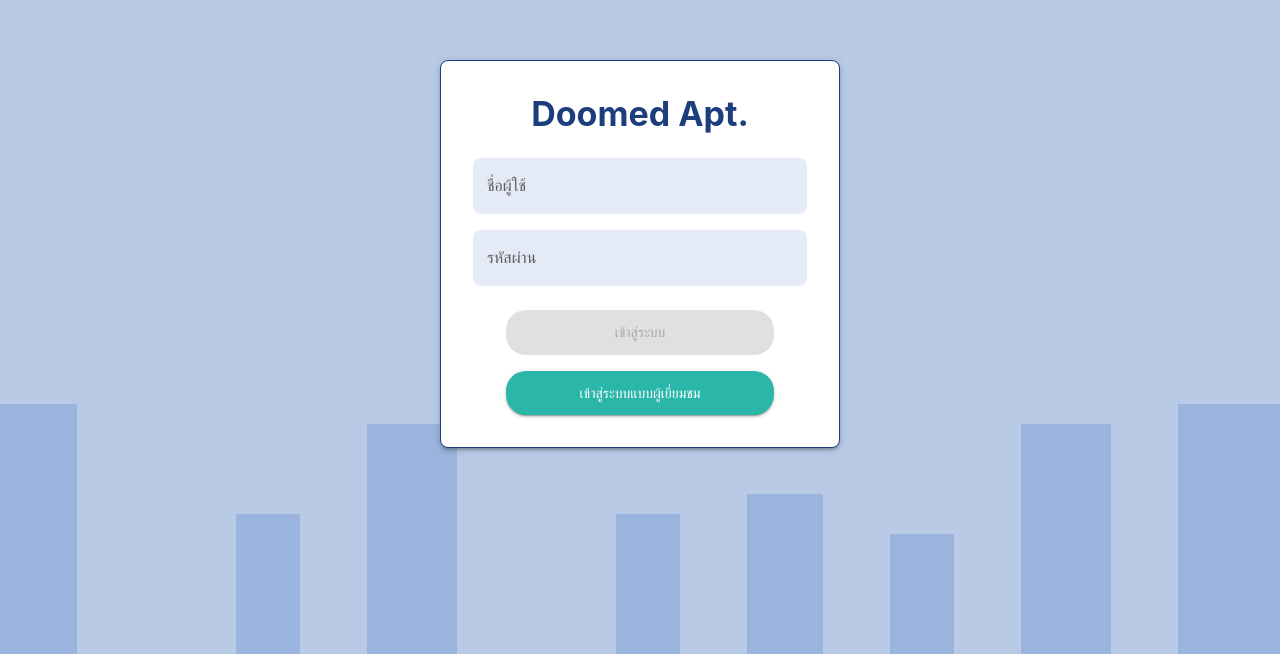
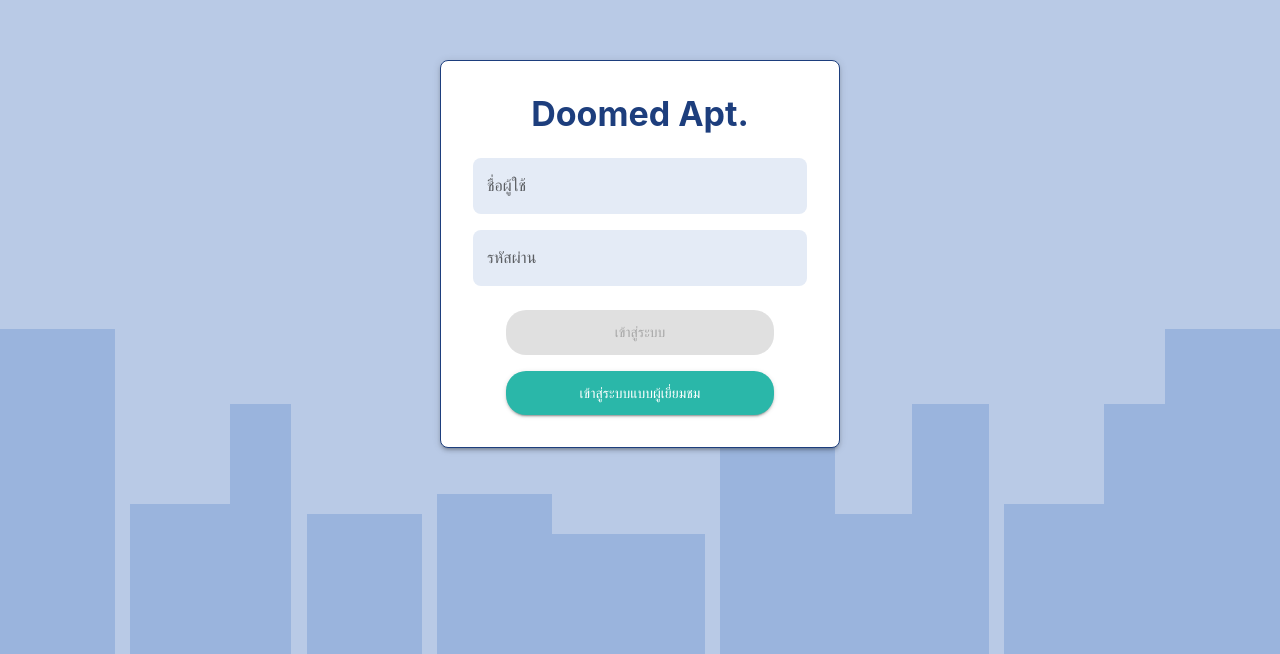
Before and after one commit to LobotomyCorpDST/Frontend, a React (Create React App) app in the folder app/: page / in a window 1280 px wide. Shown: the part 146-800 px from the top of the page. Built offline with nearby package versions, Linux system fonts and the light colour scheme; no server answers; a web font is replaced by a local one.

Commit message:
Fix Building UI.

```diff
--- a/app/src/components/LoginPage/LoginPage.js
+++ b/app/src/components/LoginPage/LoginPage.js
@@ -118,16 +118,23 @@ export default function LoginPage() {
   };
 
   const buildingConfig = [
-    { height: 250, width: '6%', minWidth: '40px' },
+    { height: 325, width: '15%', minWidth: '45px' },
     { height: 180, width: '2%', minWidth: '10px', transparent: true },
-    { height: 140, width: '5%', minWidth: '35px' },
-    { height: 230, width: '7%', minWidth: '45px' },
+    { height: 150, width: '13%', minWidth: '50px' },
+    { height: 250, width: '8%', minWidth: '45px' },
     { height: 180, width: '2%', minWidth: '10px', transparent: true },
-    { height: 140, width: '5%', minWidth: '35px' },
-    { height: 160, width: '6%', minWidth: '40px' },
-    { height: 120, width: '5%', minWidth: '35px' },
-    { height: 230, width: '7%', minWidth: '45px' },
-    { height: 250, width: '8%', minWidth: '50px' },
+    { height: 140, width: '15%', minWidth: '45px' },
+    { height: 180, width: '2%', minWidth: '10px', transparent: true },
+    { height: 160, width: '15%', minWidth: '40px' },
+    { height: 120, width: '20%', minWidth: '35px' },
+    { height: 180, width: '2%', minWidth: '10px', transparent: true },
+    { height: 230, width: '15%', minWidth: '45px' },
+    { height: 140, width: '10%', minWidth: '35px' },
+    { height: 250, width: '10%', minWidth: '25px' },
+    { height: 180, width: '2%', minWidth: '10px', transparent: true },
+    { height: 150, width: '13%', minWidth: '50px' },
+    { height: 250, width: '8%', minWidth: '45px' },
+    { height: 325, width: '15%', minWidth: '45px' },
   ];
 
   return (
@@ -141,7 +148,7 @@ export default function LoginPage() {
         fontFamily: theme.typography.fontFamily,
       }}
     >
-      {/* Main Form */}
+      {/* Main Form from snippet 1 (with state logic) */}
       <Box
         component="form"
         noValidate
@@ -181,7 +188,7 @@ export default function LoginPage() {
             Doomed Apt.
           </Typography>
 
-          {/* Inputs */}
+          {/* Controlled Inputs from snippet 1 */}
           <TextField
             fullWidth
             label="ชื่อผู้ใช้"
@@ -214,14 +221,14 @@ export default function LoginPage() {
             }}
           />
 
-          {/* Error Message */}
+          {/* Error Message from snippet 1 */}
           {error && (
             <Typography variant="body2" color="error" sx={{ mb: 1 }}>
               {error}
             </Typography>
           )}
 
-          {/* Buttons Section */}
+          {/* Buttons Section from snippet 1 */}
           <Stack spacing={2} alignItems="center">
             {/* Main Login */}
             <Button
@@ -262,7 +269,7 @@ export default function LoginPage() {
         </Paper>
       </Box>
 
-      {/* Footer Buildings */}
+      {/* Footer Buildings from snippet 1 (data-driven) */}
       <Box
         component="footer"
         sx={{
@@ -283,9 +290,9 @@ export default function LoginPage() {
             key={i}
             elevation={0}
             sx={{
-              height: getBuildingHeight(b.height),
+              height: getBuildingHeight(b.height), // Uses function from snippet 2
               width: b.width,
-              minWidth: isVerySmallScreen
+              minWidth: isVerySmallScreen // Uses variable from snippet 2
                 ? b.minWidth.replace(/\d+/g, m => Math.floor(parseInt(m) * 0.5))
                 : b.minWidth,
               backgroundColor: b.transparent ? 'transparent' : '#9AB4DD',
```
